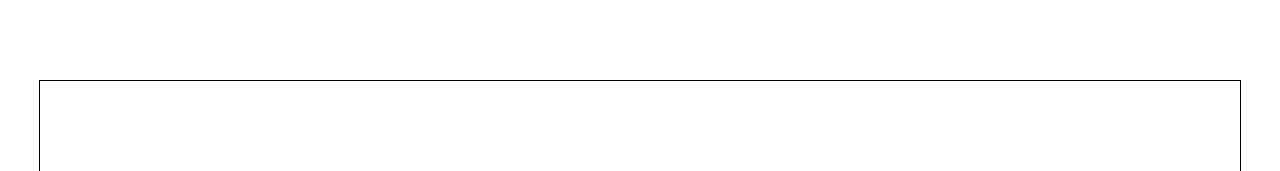
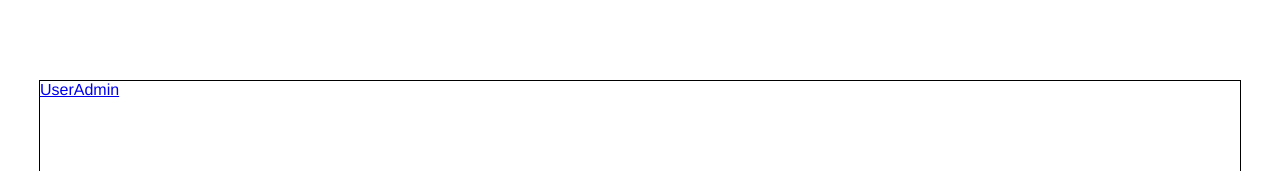
Before and after one commit to naizut/blog, a Vue app in the folder frontend/: page /admin in a window 1280 px wide. Shown: the top 171 px of the page. Built offline with nearby package versions, Linux system fonts and the light colour scheme.

Commit message:
Quit working

```diff
--- a/frontend/src/App.vue
+++ b/frontend/src/App.vue
@@ -23,7 +23,7 @@ export default {
   },
   computed: {
     headerShow: function () {
-      return !(this.path === '/admin')
+      return !(this.path.indexOf('/admin') !== -1)
     }
   },
   // admin页面中取消引入Header
--- a/frontend/src/components/Admin.vue
+++ b/frontend/src/components/admin/Admin.vue
@@ -1,5 +1,7 @@
 <template>
 <div class="admin">
+  <router-link to='/admin/user'>UserAdmin</router-link>
+  <router-view></router-view>
 </div>
 </template>
 
--- /dev/null
+++ b/frontend/src/components/admin/Article.vue
@@ -0,0 +1,15 @@
+<template>
+<el-form>
+    <el-form-item>
+        <el-input type="text"></el-input>
+    </el-form-item>
+</el-form>
+</template>
+<script>
+export default {
+  name: 'ArticleAdmin',
+  data () {
+
+  }
+}
+</script>
--- /dev/null
+++ b/frontend/src/components/admin/User.vue
@@ -0,0 +1,18 @@
+<template>
+
+<el-row>
+ddddddd
+<router-view></router-view>
+</el-row>
+
+</template>
+<script>
+export default {
+  name: 'UserAdmin',
+  data () {
+    return {
+
+    }
+  }
+}
+</script>
--- a/frontend/src/router/index.js
+++ b/frontend/src/router/index.js
@@ -2,7 +2,10 @@ import Vue from 'vue'
 import Router from 'vue-router'
 import Index from '@/components/Index'
 import Login from '@/components/Login'
-import Admin from '@/components/Admin'
+import Admin from '@/components/admin/Admin'
+import UserAdmin from '@/components/admin/User'
+import ArticleAdmin from '@/components/admin/Article'
+
 Vue.use(Router)
 
 export default new Router({
@@ -17,21 +20,21 @@ export default new Router({
       path: '/login',
       name: 'login',
       component: Login
+    },
+    {
+      path: '/admin',
+      name: 'admin',
+      component: Admin
+    },
+    {
+      path: '/admin/user',
+      name: 'useradmin',
+      component: UserAdmin
+    },
+    {
+      path: '/admin/article',
+      name: 'articleadmin',
+      component: ArticleAdmin
     }
-    // {
-    //   path: '/admin',
-    //   name: 'admin',
-    //   component: Admin,
-    //   children: [
-    //     {
-    //       path: 'user',
-    //       component: User,
-    //       name: 'User'
-    //     },
-    //     {
-    //       path: 'article'
-    //     }
-    //   ]
-    // }
   ]
 })
```
